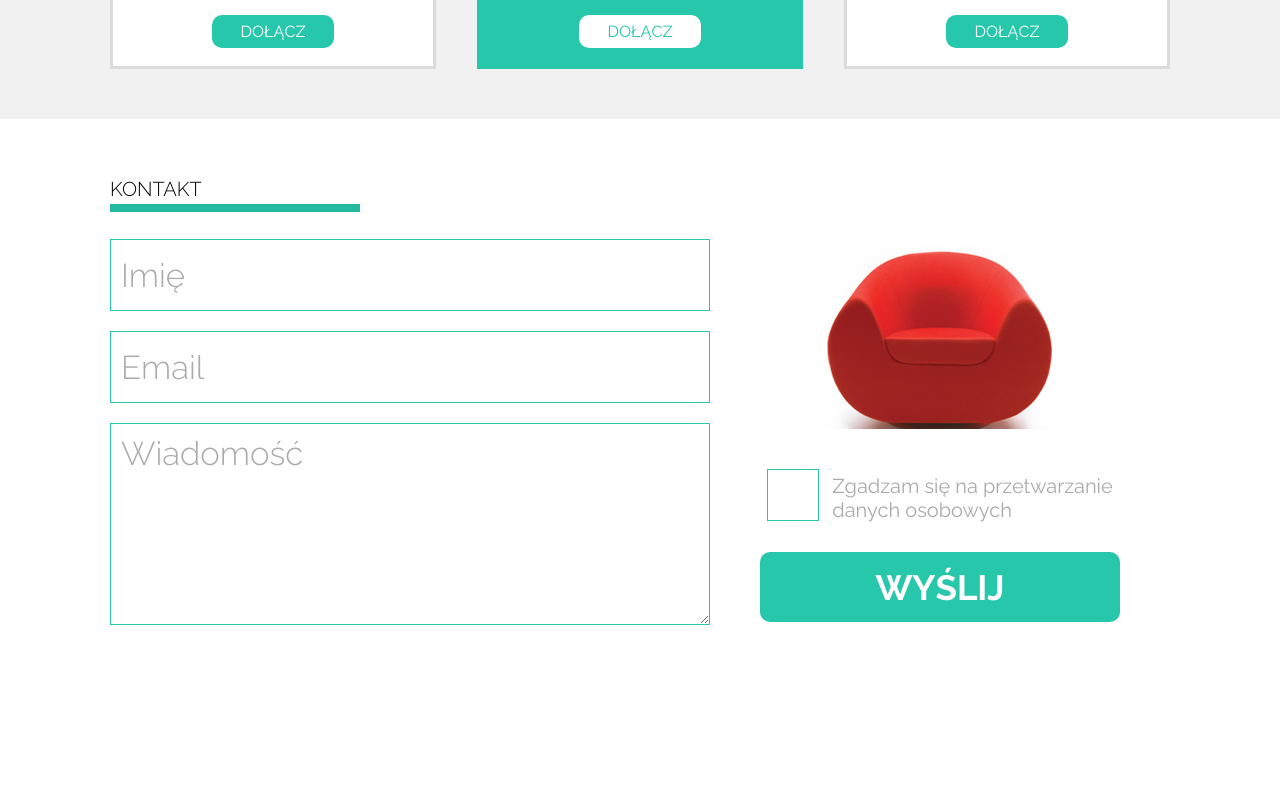
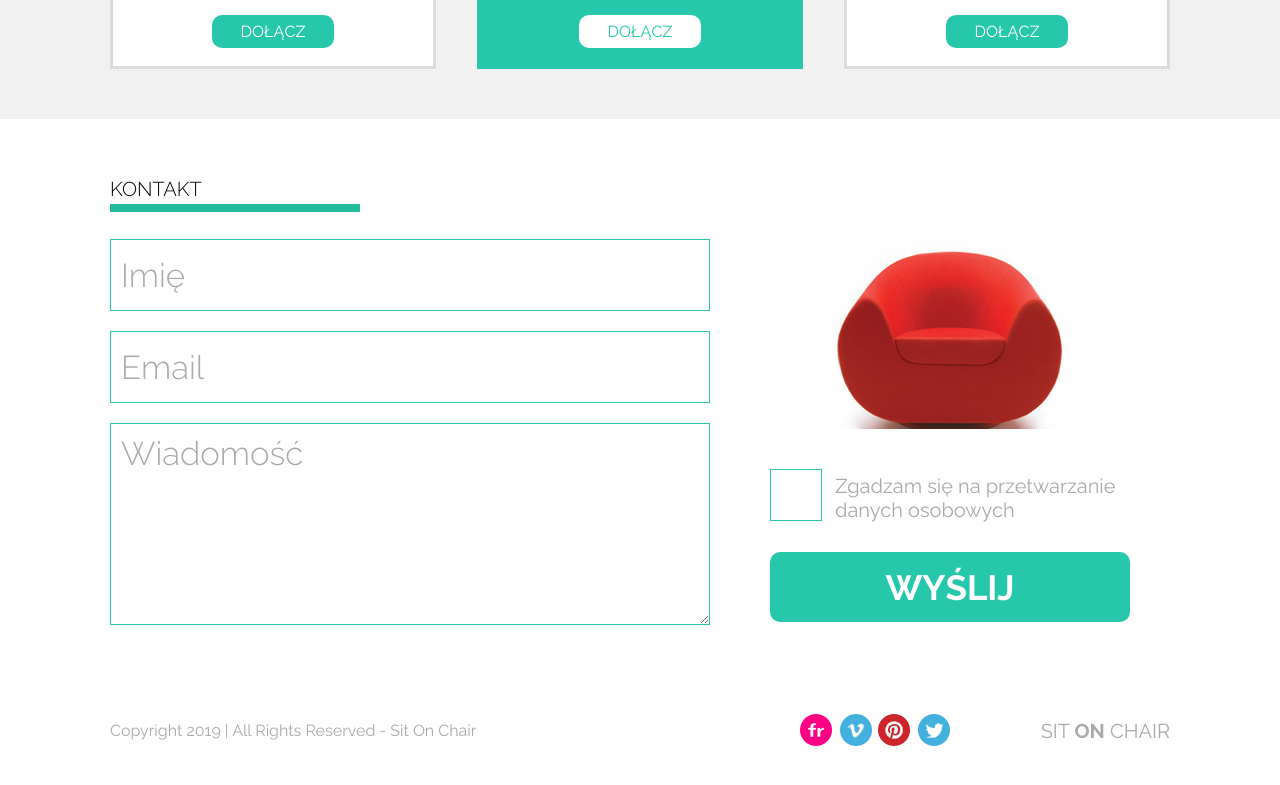
Before and after one commit to MarBbcz/Sit-on-Chair, a plain HTML site: page index.html in a window 1280 px wide. Shown: the part 1211-1996 px from the top of the page. Before the commit the page ends 1873 px from the top, so only its background shows below. Drawn offline with Linux system fonts and the light colour scheme.

Commit message:
footer + poprawki

```diff
--- a/css/style.css
+++ b/css/style.css
@@ -251,6 +251,15 @@ section.slider .container {
     -moz-border-radius: 7px 7px 7px 7px;
     -webkit-border-radius: 7px 7px 7px 7px;
     border: 0px solid #000000;
+}
+
+.container article a:hover {
+    background: #20A28C;
+    -webkit-transition: background 0.5s ease;
+    -moz-transition: background 0.5s ease;
+    -ms-transition: background 0.5s ease;
+    -o-transition: background 0.5s ease;
+    transition: background 0.5s ease;
 }
 
 .slider .container div:before{
@@ -578,9 +587,9 @@ sup {
 .formRight {
     display: flex;
     flex-direction: column;
-    align-items: center;
     width: 600px;
     padding: 40px;
+    margin-left: 20px;
 
 }
 
@@ -639,15 +648,21 @@ sup {
     background-position: center;
     background-repeat: no-repeat;
     opacity: 0;
+    -webkit-transition: all 0.3s ease-in-out;
+    -moz-transition: all 0.3s ease-in-out;
+    -ms-transition: all 0.3s ease-in-out;
+    -o-transition: all 0.3s ease-in-out;
+    transition: all 0.3s ease-in-out;
 }
 
 .formCheckbox input:checked + label:after {
-   opacity: 1;
+    opacity: 1;
+
 }
 
 .formBtn {
     background: #27C7AB;
-    width: 360px;
+    width: 100%;
     height: 70px;
     text-transform: uppercase;
     display: flex;
@@ -660,7 +675,53 @@ sup {
     margin-top: 30px;
 }
 
+.formBtn:hover {
+    background: #20A28C;
+    -webkit-transition: background 0.5s ease;
+    -moz-transition: background 0.5s ease;
+    -ms-transition: background 0.5s ease;
+    -o-transition: background 0.5s ease;
+    transition: background 0.5s ease;
+}
+
 .formBtn a {
     text-decoration: none;
     color: #fff;
 }
+
+/*FOOTER ----------------------------------*/
+
+footer {
+    height: 100px;
+    margin-top: 50px;
+}
+
+footer .container{
+    display: flex;
+    flex-direction: row;
+    justify-content: space-between;
+    align-items: center;
+    color: #aaa;
+}
+
+.footerLeft {
+    display: block;
+    width: 65%;
+
+}
+.footerRight {
+    width: 35%;
+    display: flex;
+    flex-direction: row;
+    justify-content: space-between;
+    align-items: center;
+}
+
+.footerRight p {
+    text-transform: uppercase;
+    font-size: 20px;
+}
+
+.footerRight p span {
+    font-weight: bold;
+}
--- a/index.html
+++ b/index.html
@@ -196,6 +196,19 @@
 
   <footer>
     <div class="container">
+      <div class="footerLeft">
+        <p>Copyright 2019 | All Rights Reserved - Sit On Chair</p>
+      </div>
+      <div class="footerRight">
+        <div class="socialMedia">
+          <a href=""><img src="images/flickr.png"/></a>
+          <a href=""><img src="images/vimeo.png"/></a>
+          <a href=""><img src="images/pinterest.png"/></a>
+          <a href=""><img src="images/twitter.png"/></a>
+        </div>
+        <p>Sit <span>on</span> chair</p>
+      </div>
+
 
     </div>
   </footer>
```
